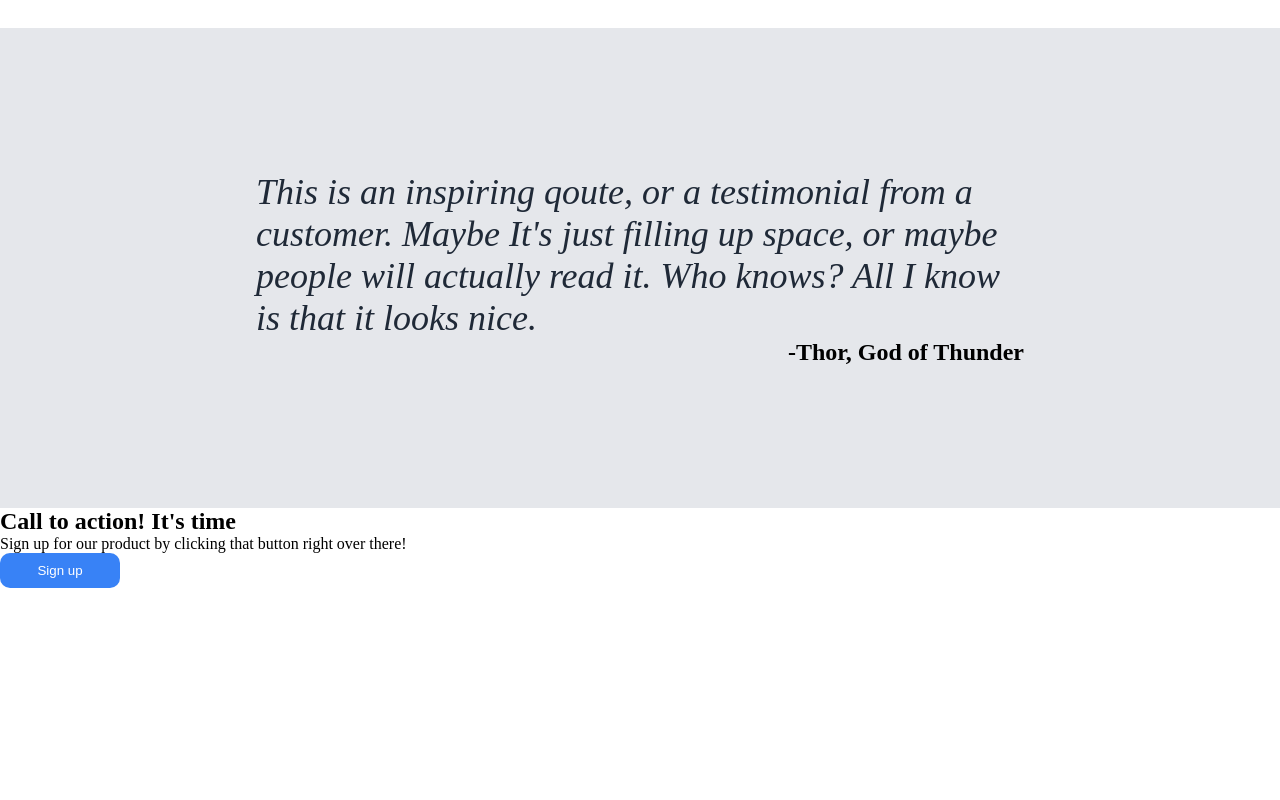
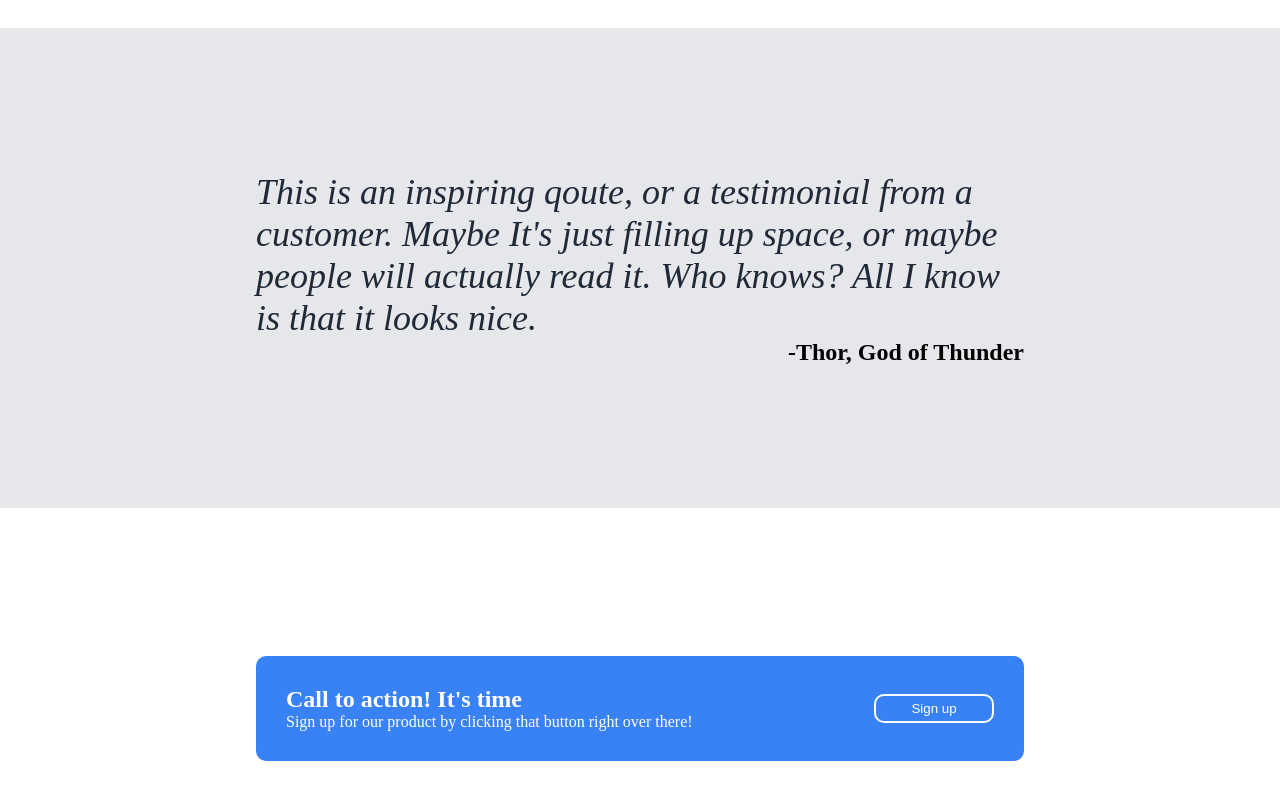
Before and after one commit to M-Ahmad-Usman/landing-page, a plain HTML site: page index.html in a window 1280 px wide. Shown: the part 1260-2060 px from the top of the page. Before the commit the page ends 1848 px from the top, so only its background shows below. Drawn offline with Linux system fonts and the light colour scheme.

Commit message:
Add styles for subscribe-section

```diff
--- a/styles.css
+++ b/styles.css
@@ -176,3 +176,35 @@ blockquote {
     font-weight: bold;
     align-self: flex-end;
 }
+
+.subscribe-section {
+    /* border: 2px solid black; */
+    display: flex;
+    justify-content: center;
+    align-items: center;
+    min-height: 50vh;
+}
+
+.subscribe {
+    background-color: #3882F6;
+    border-radius: 10px;
+    min-width: 60%;
+    padding: 30px;
+    color: white;
+
+    display: flex;
+    justify-content: space-between;
+    align-items: center;
+    flex-wrap: wrap;
+    gap: 20px;
+}
+
+.subscribe-text {
+    flex: 1 1 auto;
+}
+
+.sign-up.subscribe-sign-up{
+    border: 2px solid white;
+    padding: 5px 10px;
+    flex: 0 1 auto;
+}
```
